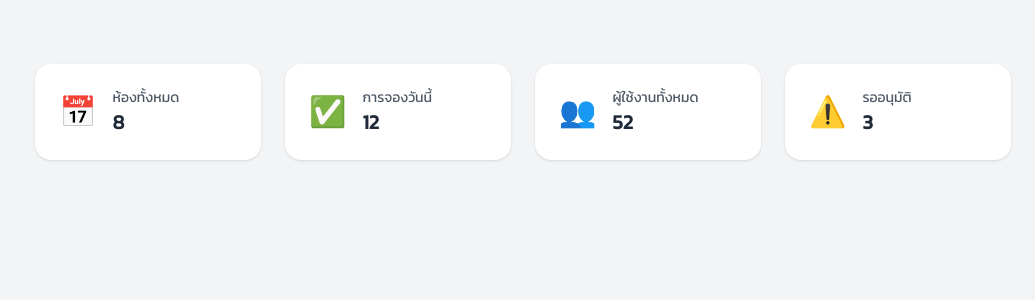
After one commit to Faris4166/Booking-Hospital, a PHP site: page /index.html in a window 1280 px wide. The commit adds this page. Shown: the top 300 px of the page, without its empty margins (245-1280 px from the left). Run offline with PHP 8.4, Linux system fonts and the light colour scheme; some libraries are stand-ins or nearby versions.

Commit message:
สู้ๆกัน

```diff
--- /dev/null
+++ b/medbook/Dashboard.php
@@ -0,0 +1,4 @@
+<?php include 'header.php'; ?>
+<?php include 'navbar.php'; ?>
+<?php include 'uiDashboars.php'; ?>
+<?php include 'Charts.php'; ?>
--- /dev/null
+++ b/medbook/index.html
@@ -0,0 +1,55 @@
+<!DOCTYPE html>
+<html lang="th">
+<head>
+  <meta charset="UTF-8" />
+  <meta name="viewport" content="width=device-width, initial-scale=1.0" />
+  <script src="https://cdn.tailwindcss.com"></script>
+  <link href="https://fonts.googleapis.com/css2?family=Kanit&display=swap" rel="stylesheet">
+  <style>
+    body { font-family: 'Kanit', sans-serif; }
+  </style>
+</head>
+<body class="bg-gray-100 p-6 sm:ml-64 mt-10">
+
+  <div class="max-w-6xl mx-auto grid grid-cols-1 sm:grid-cols-2 lg:grid-cols-4 gap-6">
+
+    <!-- ห้องทั้งหมด -->
+    <div class="bg-white rounded-2xl shadow p-6 flex items-center space-x-4">
+      <div class="text-blue-500 text-3xl">📅</div>
+      <div>
+        <div class="text-gray-600 text-sm">ห้องทั้งหมด</div>
+        <div class="text-xl font-bold text-gray-800">8</div>
+      </div>
+    </div>
+
+    <!-- การจองวันนี้ -->
+    <div class="bg-white rounded-2xl shadow p-6 flex items-center space-x-4">
+      <div class="text-green-500 text-3xl">✅</div>
+      <div>
+        <div class="text-gray-600 text-sm">การจองวันนี้</div>
+        <div class="text-xl font-bold text-gray-800">12</div>
+      </div>
+    </div>
+
+    <!-- ผู้ใช้งานที่ลงทะเบียน -->
+    <div class="bg-white rounded-2xl shadow p-6 flex items-center space-x-4">
+      <div class="text-purple-500 text-3xl">👥</div>
+      <div>
+        <div class="text-gray-600 text-sm">ผู้ใช้งานทั้งหมด</div>
+        <div class="text-xl font-bold text-gray-800">52</div>
+      </div>
+    </div>
+
+    <!-- รออนุมัติ -->
+    <div class="bg-white rounded-2xl shadow p-6 flex items-center space-x-4">
+      <div class="text-yellow-500 text-3xl">⚠️</div>
+      <div>
+        <div class="text-gray-600 text-sm">รออนุมัติ</div>
+        <div class="text-xl font-bold text-gray-800">3</div>
+      </div>
+    </div>
+
+  </div>
+
+</body>
+</html>
--- a/medbook/navbar.php
+++ b/medbook/navbar.php
@@ -38,7 +38,7 @@ $user_email = isset($_SESSION['user_email']) ? htmlspecialchars($_SESSION['user_
                         </div>
                         <ul class="py-1" role="none">
                             <li>
-                                <a href="#" class="block px-4 py-2 text-sm text-gray-700 hover:bg-gray-100 dark:text-gray-300 dark:hover:bg-gray-600 dark:hover:text-white" role="menuitem">Dashboard</a>
+                                <a href="Dashboard.php" class="block px-4 py-2 text-sm text-gray-700 hover:bg-gray-100 dark:text-gray-300 dark:hover:bg-gray-600 dark:hover:text-white" role="menuitem">Dashboard</a>
                             </li>
                             <li>
                                 <a href="#" class="block px-4 py-2 text-sm text-gray-700 hover:bg-gray-100 dark:text-gray-300 dark:hover:bg-gray-600 dark:hover:text-white" role="menuitem">Settings</a>
@@ -74,7 +74,7 @@ $user_email = isset($_SESSION['user_email']) ? htmlspecialchars($_SESSION['user_
             <!-- Nav Dashboard Button -->
 
             <li>
-                <a href="#" class="flex items-center p-2 text-gray-900 rounded-lg dark:text-white hover:bg-gray-100 dark:hover:bg-gray-700 group">
+                <a href="Dashboard.php" class="flex items-center p-2 text-gray-900 rounded-lg dark:text-white hover:bg-gray-100 dark:hover:bg-gray-700 group">
                     <svg class="w-[25px] h-[25px] text-gray-800 dark:text-white" aria-hidden="true" xmlns="http://www.w3.org/2000/svg" width="24" height="24" fill="none" viewBox="0 0 24 24">
                         <path stroke="currentColor" stroke-linecap="round" stroke-linejoin="round" stroke-width="1.6" d="M20 14H4m6.5 3L8 20m5.5-3 2.5 3M4.88889 17H19.1111c.4909 0 .8889-.4157.8889-.9286V4.92857C20 4.41574 19.602 4 19.1111 4H4.88889C4.39797 4 4 4.41574 4 4.92857V16.0714c0 .5129.39797.9286.88889.9286ZM13 14v-3h4v3h-4Z" />
                     </svg>
```
Also changed, not shown: medbook/Charts.php (added, +33 -0 lines), medbook/uiDashboars.php (added, +52 -0 lines).
